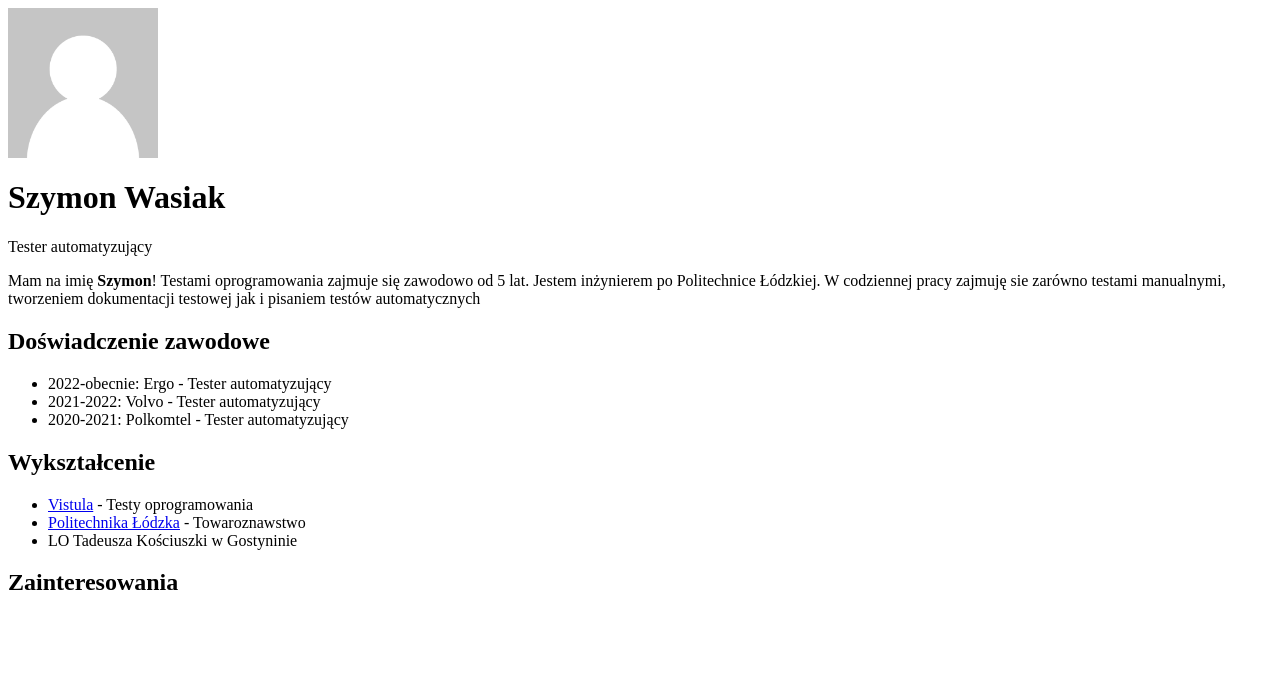
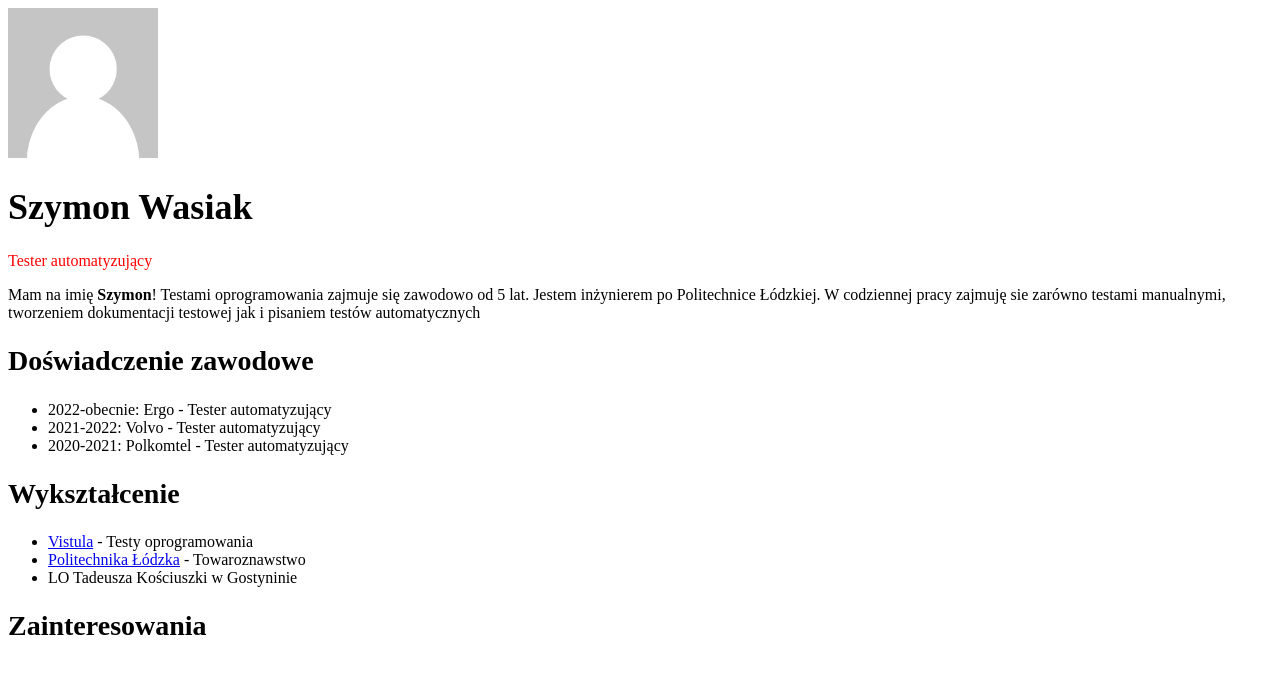
Before and after one commit to SzymonWasiak91/HTML-nad-CSS, a plain HTML site: page index.html in a window 1280 px wide. Drawn offline with Linux system fonts and the light colour scheme.

Commit message:
Add first css selectors

```diff
--- a/index.html
+++ b/index.html
@@ -1,6 +1,20 @@
+<!DOCTYPE html>
+<html>
+    <head>
+        <title>Szymon Wasiak - CV </title>
+        <style>
+            h2 {
+                font-size: 28px;
+            }
+            h1 {
+                font-size: 36px;
+            }
+        </style>
+    </head>
+    <body>
         <img src=default-avatar.png width="150px" height="150px"/>
         <h1>Szymon Wasiak</h1>
-<span>Tester automatyzujący</span>
+        <span style="color:red;">Tester automatyzujący</span>
         <p>Mam na imię <b>Szymon</b>! Testami oprogramowania zajmuje
             się zawodowo od 5 lat. Jestem inżynierem po Politechnice
             Łódzkiej. W codziennej pracy zajmuję sie zarówno
@@ -20,3 +34,5 @@
             <li><a>LO Tadeusza Kościuszki w Gostyninie<a/></li>
         </ul>
         <h2>Zainteresowania</h2>
+    </body>
+</html>
```
Lines whose indentation alone changed are shown as unchanged.
